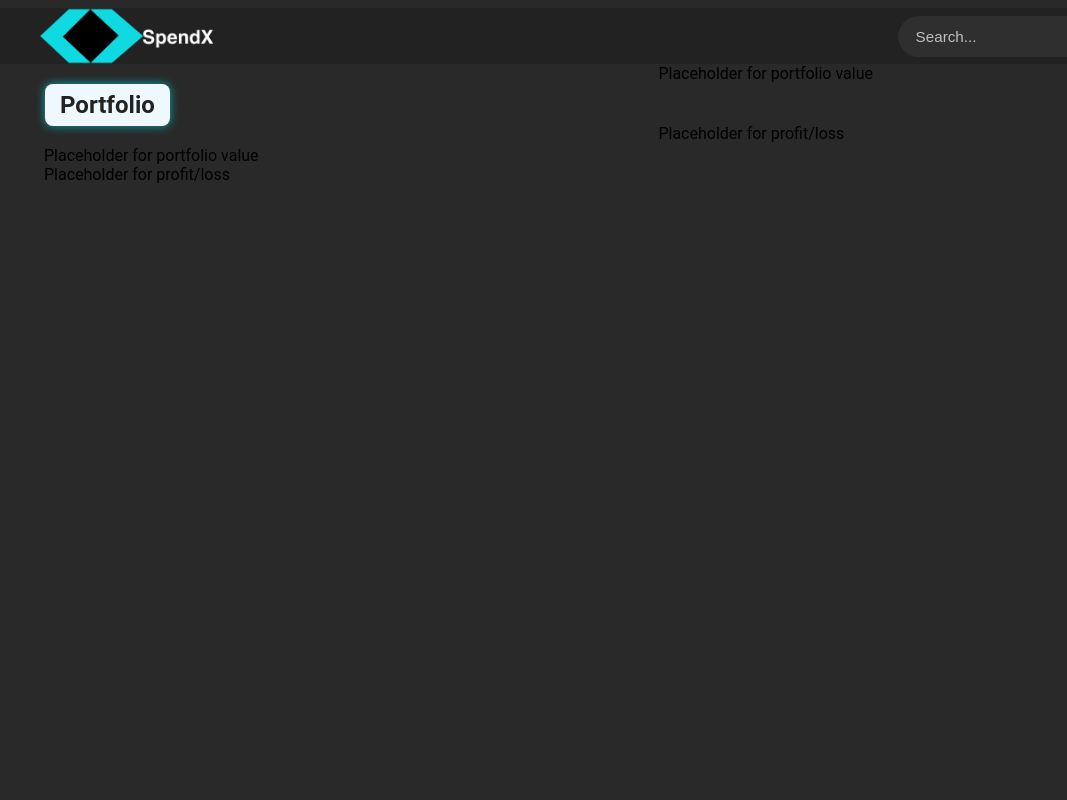
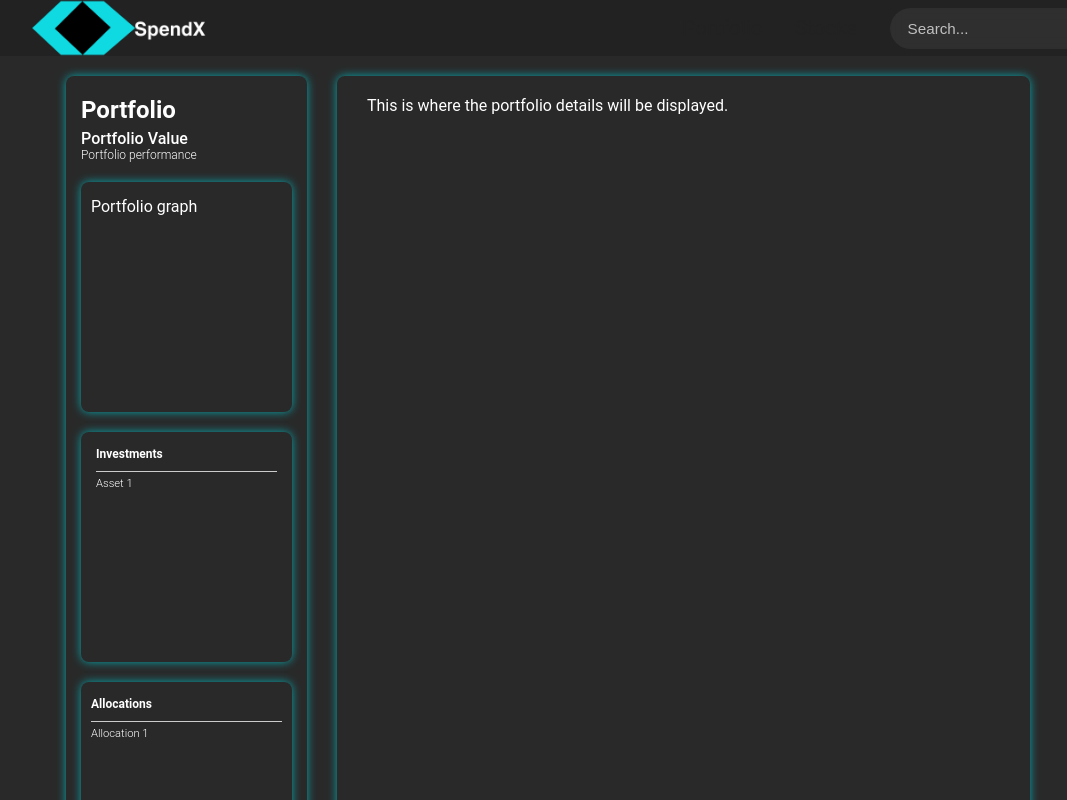
Before and after one commit to esorrie/FinanceTrackerProject, a React (Vite) app in the folder src/main/resources/static/frontend/: page / in a window 1280 px wide. Shown: the top 800 px of the page, without its empty margins (92-1159 px from the left). Built offline with nearby package versions, Linux system fonts and the light colour scheme.

Commit message:
changed app routing so portfolio is the dashboard/landing page

```diff
--- a/src/main/resources/static/frontend/src/App.jsx
+++ b/src/main/resources/static/frontend/src/App.jsx
@@ -12,8 +12,9 @@ const App = () => {
         <NavBar />
         <div className="main">
           <Routes>
-            <Route exact path="/" element={<Dashboard />} />
-            <Route path="/portfolio" element={<Portfolio />} />
+            <Route exact path="/" element={<Portfolio />} />
+            {/* <Route exact path="/" element={<Dashboard />} /> */}
+            {/* <Route path="/stocks" element={<Stock />} />  */}
           </Routes>
         </div>
       </div>
--- a/src/main/resources/static/frontend/src/css/Portfolio.css
+++ b/src/main/resources/static/frontend/src/css/Portfolio.css
@@ -3,6 +3,7 @@
     flex-direction: row;
     margin-right: 10%;
     margin-left: 10%;
+    color: white;
 }
 
 .portfolioPreviewContainer {
@@ -10,7 +11,7 @@
     flex-direction: column;
     padding: 20px 15px;
     margin: 20px 15px 20px 30px;
-    box-shadow: 0px 0px 5px 0px rgba(0,0,0,0.75);
+    box-shadow: 0 0 10px rgba(0, 196, 204, 0.8);
     border-radius: 0.5rem;
     width: 25%;
 }
@@ -42,7 +43,7 @@
 .portfolioGraphContainer {
     padding: 15px 10px;
     height: 200px;
-    box-shadow: 0px 0px 10px 0px rgba(0,0,0,0.75);
+    box-shadow: 0 0 10px rgba(0, 196, 204, 0.8);
     border-radius: 0.5rem;
 }
 
@@ -52,7 +53,7 @@
     margin-top: 20px;
     padding: 15px 15px;
     height: 200px;
-    box-shadow: 0px 0px 10px 0px rgba(0,0,0,0.75);
+    box-shadow: 0 0 10px rgba(0, 196, 204, 0.8);
     border-radius: 0.5rem;
 }
 
@@ -81,7 +82,7 @@
     margin-top: 20px;
     padding: 15px 10px;
     height: 200px;
-    box-shadow: 0px 0px 10px 0px rgba(0,0,0,0.75);
+    box-shadow: 0 0 10px rgba(0, 196, 204, 0.8);
     border-radius: 0.5rem;
 }
 
@@ -108,7 +109,7 @@
 .portfolioDataContainer {
     padding: 20px 30px;
     margin: 20px 30px 20px 15px;;
-    box-shadow: 0px 0px 5px 0px rgba(0,0,0,0.75);
+    box-shadow: 0 0 10px rgba(0, 196, 204, 0.8);
     border-radius: 0.5rem;
     width: 75%;
 }
--- a/src/main/resources/static/frontend/src/main.css
+++ b/src/main/resources/static/frontend/src/main.css
@@ -1,8 +1,7 @@
 html, body, #root {
-
     font-family: 'Roboto', sans-serif;
     height: 95vh;
     width: 100vw;
     background-color: rgb(41, 41, 41);
-
+    margin:0;
 }
--- a/src/main/resources/static/frontend/src/pages/Portfolio.jsx
+++ b/src/main/resources/static/frontend/src/pages/Portfolio.jsx
@@ -2,7 +2,6 @@ import React from "react";
 import "../css/Portfolio.css";
 
 const Portfolio = () => {
-
 
 
     return (
@@ -20,21 +19,7 @@ const Portfolio = () => {
                     <div className="portfolioAssetsContainer">
                         <div className="portfolioAssetsHeader"> Investments </div>
                         <div className="portfolioAssetsListContainer">
-                            <div className="portfolioAssetsList"> Asset 1</div>
-                            <div className="portfolioAssetsList"> Asset 2</div>
-                            <div className="portfolioAssetsList"> Asset 3</div>
-                            <div className="portfolioAssetsList"> Asset 4</div>
-                            <div className="portfolioAssetsList"> Asset 5</div>
-                            <div className="portfolioAssetsList"> Asset 1</div>
-                            <div className="portfolioAssetsList"> Asset 2</div>
-                            <div className="portfolioAssetsList"> Asset 3</div>
-                            <div className="portfolioAssetsList"> Asset 4</div>
-                            <div className="portfolioAssetsList"> Asset 5</div>
-                            <div className="portfolioAssetsList"> Asset 1</div>
-                            <div className="portfolioAssetsList"> Asset 2</div>
-                            <div className="portfolioAssetsList"> Asset 3</div>
-                            <div className="portfolioAssetsList"> Asset 4</div>
-                            <div className="portfolioAssetsList"> Asset 5</div>
+                            <div className="portfolioAssetsList"> Asset 1 </div>
                         </div>
                     </div>
 
@@ -42,25 +27,7 @@ const Portfolio = () => {
                         <div className="portfolioAllocationHeader"> Allocations </div>
                         <div className="portfolioAllocationListContainer">
                             <div className="portfolioAllocationList"> Allocation 1</div>
-                            <div className="portfolioAllocationList"> Allocation 2</div>
-                            <div className="portfolioAllocationList"> Allocation 3</div>
-                            <div className="portfolioAllocationList"> Allocation 4</div>
-                            <div className="portfolioAllocationList"> Allocation 5</div>
-                            <div className="portfolioAllocationList"> Allocation 1</div>
-                            <div className="portfolioAllocationList"> Allocation 2</div>
-                            <div className="portfolioAllocationList"> Allocation 3</div>
-                            <div className="portfolioAllocationList"> Allocation 4</div>
-                            <div className="portfolioAllocationList"> Allocation 5</div>
-                            <div className="portfolioAllocationList"> Allocation 1</div>
-                            <div className="portfolioAllocationList"> Allocation 2</div>
-                            <div className="portfolioAllocationList"> Allocation 3</div>
-                            <div className="portfolioAllocationList"> Allocation 4</div>
-                            <div className="portfolioAllocationList"> Allocation 5</div>
-                            <div className="portfolioAllocationList"> Allocation 1</div>
-                            <div className="portfolioAllocationList"> Allocation 2</div>
-                            <div className="portfolioAllocationList"> Allocation 3</div>
-                            <div className="portfolioAllocationList"> Allocation 4</div>
-                            <div className="portfolioAllocationList"> Allocation 5</div>
+
                         </div>
                     </div>
                 </div>
```
